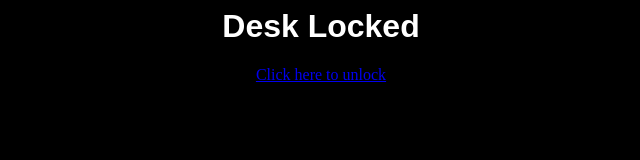
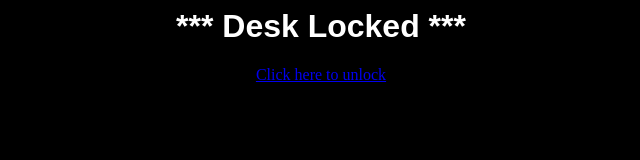
Before and after one commit to mverk/WebLight, a plain HTML site: page locked.html in a window 1280 px wide. Shown: the whole page, without its empty margins (319-959 px from the left). Drawn offline with Linux system fonts and the light colour scheme.

Commit message:
UI changes

```diff
--- a/locked.html
+++ b/locked.html
@@ -1,5 +1,5 @@
 <header>
-    <title>Desk Locked</title>
+    <title>*** Desk Locked ***</title>
     <style>
         body {
             background-color: black;
@@ -14,6 +14,6 @@
     </style>
 </header>
 <body>
-<center><h1> Desk Locked</h1></center>
+<center><h1>*** Desk Locked ***</h1></center>
 <center><a href="index.html">Click here to unlock</a></center>
 </body>
```
